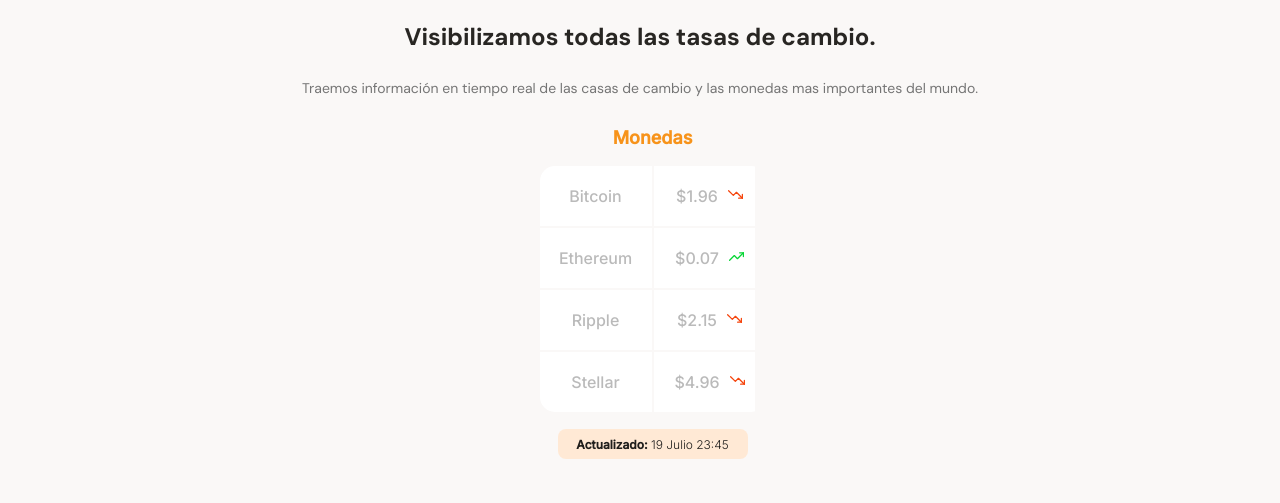
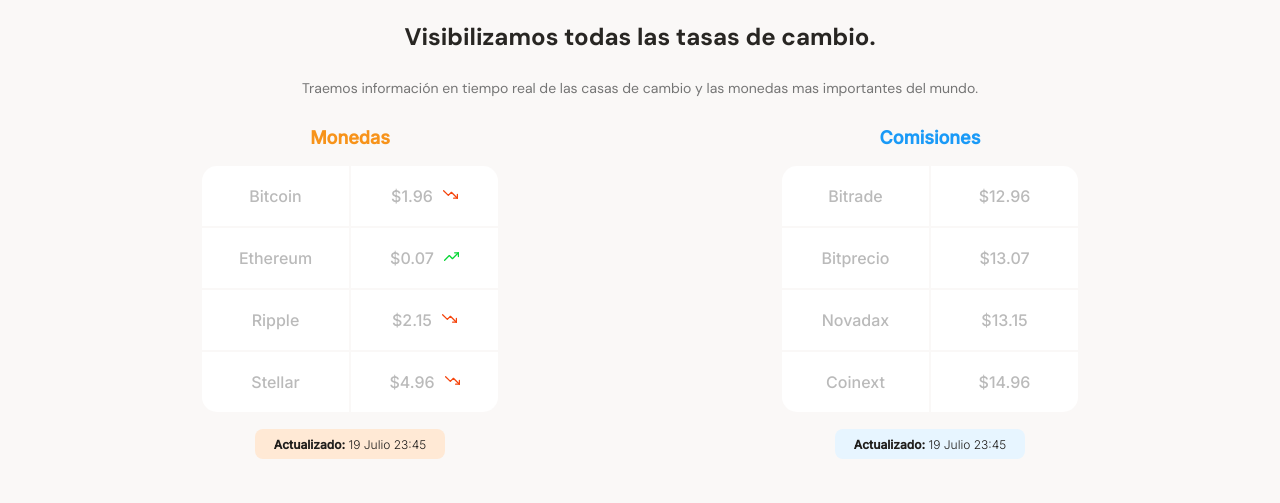
Before and after one commit to Eufanzky/Databit, a website: page index.html in a window 1280 px wide. Shown: the part 640-1143 px from the top of the page. Drawn offline with Linux system fonts and the light colour scheme.

Commit message:
Añadi los últimos detalles del proyecto.

```diff
--- a/css/tablet.css
+++ b/css/tablet.css
@@ -1,10 +1,5 @@
 .main-tables-container {
-    display: flex;
-    width: 230px;
-    margin: 0 auto;
-    overflow-x: none;
-    overscroll-behavior-x: none;
-    scroll-snap-type: none;
+    justify-content: center;
 }
 .product-cards__container {
     display: flex;
--- a/index.html
+++ b/index.html
@@ -4,7 +4,7 @@
     <meta charset="UTF-8">
     <meta http-equiv="X-UA-Compatible" content="IE=edge">
     <meta name="viewport" content="width=device-width, initial-scale=1.0">
-    <title></title>
+    <title>Databit</title>
     <link rel="stylesheet" href="./style.css">
     <link rel="preconnect" href="https://fonts.googleapis.com">
     <link rel="preconnect" href="https://fonts.gstatic.com" crossorigin>
--- a/style.css
+++ b/style.css
@@ -151,7 +151,7 @@
     min-width: 235px;
     max-width: 500px;
     height: 360px;
-    margin: 0 10px;
+    margin: 0 40px;
     font-family: "Inter", sans-serif;
 }
 .main-currency-table .main-currency-table__title {
@@ -346,7 +346,7 @@
     width: 100%;
     min-width: 320px;
     height: 50vh;
-    background-image: url("./assets/imgs/bitcoinbaby\ 1.jpg");
+    background-image: url("./assets/imgs/bitcoinbaby\ 1\ \(3\).jpg");
     background-position: center;
     background-size: cover;
     background-repeat: no-repeat;
```
Also changed, not shown: 1 other file.
